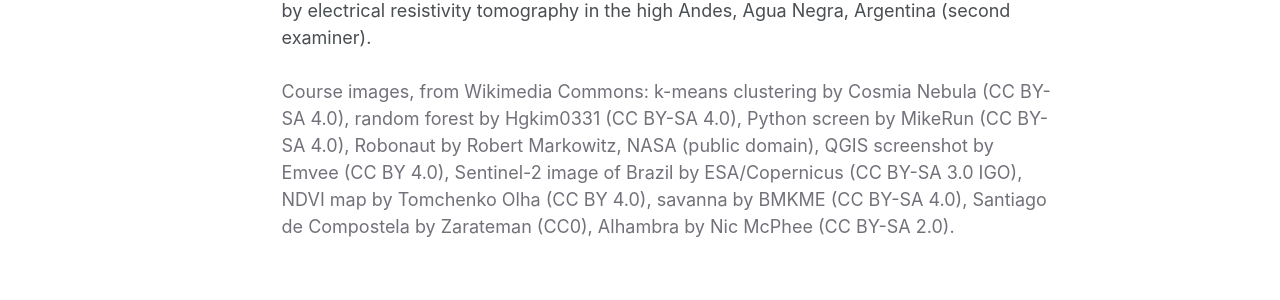
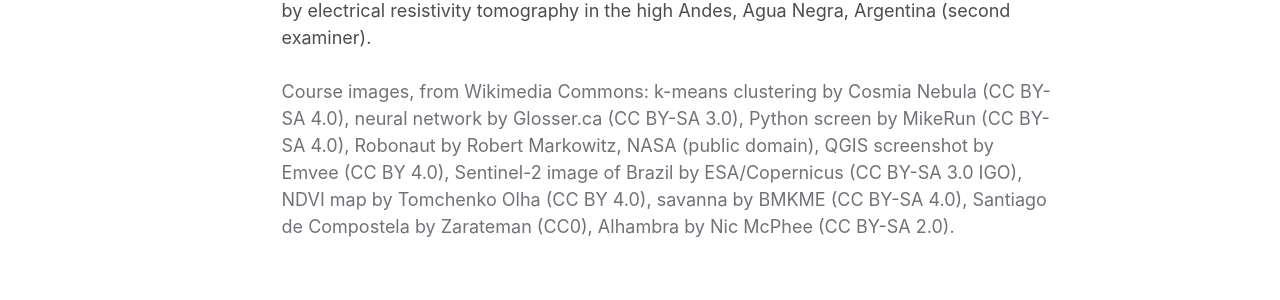
Before and after one commit to Havi-muro/muro-et-al, a Jekyll site: the page built from _pages/teaching.md, in a window 1280 px wide and 900 px high, scrolled down 3178 px. Shown: the part 444-744 px from the top of the window. Built offline with Jekyll 4.4.1, drawn with Linux system fonts in a browser that asks for light colours; a style sheet for code colours, icons or effects is not loaded.

Commit message:
Fix the Machine Learning I image and use a neural network image for Machine Learning II

```diff
--- a/_pages/teaching.md
+++ b/_pages/teaching.md
@@ -15,7 +15,7 @@ excerpt: "Courses taught at IE University, guest teaching in Spain, and thesis s
       <p class="teaching-list__desc">An end-to-end tour of applied machine learning in Python, from data preparation to clustering, market-basket analysis and regression and classification, with as much attention to when a model can be trusted as to how it is built.</p>
       <p class="teaching-list__meta">IE University · Master in Business Analytics and Data Science · 2025–26, 2026–27</p>
     </div>
-    <img class="teaching-item__img" src="/muro-et-al/images/teaching/machine-learning.svg" alt="Scatter plots showing k-means clustering before and after z-score normalisation" loading="lazy">
+    <img class="teaching-item__img" src="/muro-et-al/images/teaching/machine-learning.png" alt="Scatter plots showing k-means clustering before and after z-score normalisation" loading="lazy">
   </li>
   <li>
     <div class="teaching-item__body">
@@ -23,7 +23,7 @@ excerpt: "Courses taught at IE University, guest teaching in Spain, and thesis s
       <p class="teaching-list__desc">A deeper pass through the models behind modern machine learning, from unsupervised learning and dimension reduction to trees, bagging, boosting and nearest neighbours, implemented in Python.</p>
       <p class="teaching-list__meta">IE University · Master in Business Analytics and Data Science · 2026–27</p>
     </div>
-    <img class="teaching-item__img" src="/muro-et-al/images/teaching/machine-learning-ii.png" alt="Ensemble of decision trees forming a random forest" loading="lazy">
+    <img class="teaching-item__img" src="/muro-et-al/images/teaching/machine-learning-ii.png" alt="Diagram of a neural network with three layers of coloured nodes" loading="lazy">
   </li>
   <li>
     <div class="teaching-item__body">
@@ -136,4 +136,4 @@ At the University of Bonn I supervised Bachelor's and Master's theses in Geograp
   <li><strong>Johanna Grünmeier</strong> – Subsurface structure of talus slopes and block slopes exemplified by electrical resistivity tomography in the high Andes, Agua Negra, Argentina (second examiner).</li>
 </ul>
 
-<p class="image-credits">Course images, from Wikimedia Commons: k-means clustering by Cosmia Nebula (CC BY-SA 4.0), random forest by Hgkim0331 (CC BY-SA 4.0), Python screen by MikeRun (CC BY-SA 4.0), Robonaut by Robert Markowitz, NASA (public domain), QGIS screenshot by Emvee (CC BY 4.0), Sentinel-2 image of Brazil by ESA/Copernicus (CC BY-SA 3.0 IGO), NDVI map by Tomchenko Olha (CC BY 4.0), savanna by BMKME (CC BY-SA 4.0), Santiago de Compostela by Zarateman (CC0), Alhambra by Nic McPhee (CC BY-SA 2.0).</p>
+<p class="image-credits">Course images, from Wikimedia Commons: k-means clustering by Cosmia Nebula (CC BY-SA 4.0), neural network by Glosser.ca (CC BY-SA 3.0), Python screen by MikeRun (CC BY-SA 4.0), Robonaut by Robert Markowitz, NASA (public domain), QGIS screenshot by Emvee (CC BY 4.0), Sentinel-2 image of Brazil by ESA/Copernicus (CC BY-SA 3.0 IGO), NDVI map by Tomchenko Olha (CC BY 4.0), savanna by BMKME (CC BY-SA 4.0), Santiago de Compostela by Zarateman (CC0), Alhambra by Nic McPhee (CC BY-SA 2.0).</p>
```
Also changed, not shown: images/teaching/machine-learning-ii.png, images/teaching/machine-learning.png (renamed from images/teaching/machine-learning.svg).
